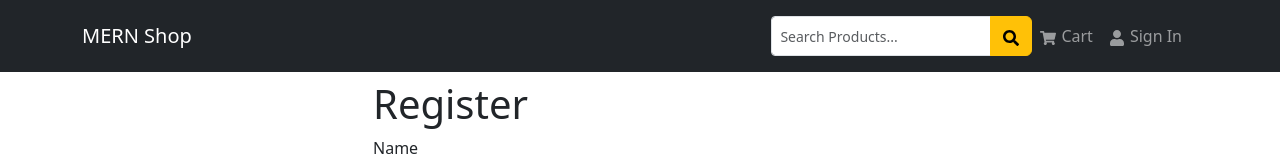
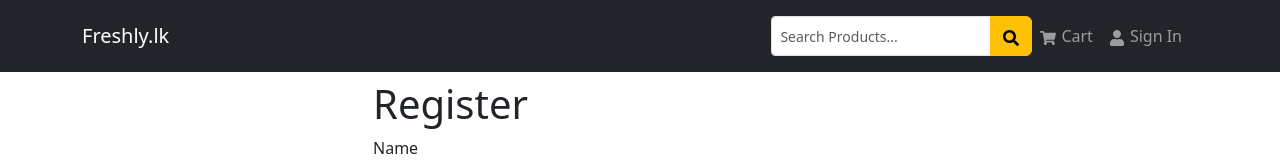
Before and after one commit to ajaybor0/MERN-eCommerce, a React (Create React App) app in the folder frontend/: page /register in a window 1280 px wide. Shown: the top 160 px of the page. Built offline with nearby package versions, Linux system fonts and the light colour scheme.

Commit message:
Update Header.jsx

```diff
--- a/frontend/src/components/Header.jsx
+++ b/frontend/src/components/Header.jsx
@@ -20,7 +20,6 @@ const Header = () => {
     try {
       await logoutApiCall().unwrap();
       dispatch(logout());
-
       navigate('/login');
       toast.success('Logout successful');
     } catch (error) {
@@ -30,30 +29,30 @@ const Header = () => {
 
   return (
     <Navbar
-      bg='dark'
-      variant='dark'
-      expand='md'
+      bg="dark"
+      variant="dark"
+      expand="md"
       collapseOnSelect
-      className='fixed-top z-2 '
+      className="fixed-top z-2 custom-navbar"  // Custom CSS class applied here
     >
       <Container>
-        <LinkContainer to='/'>
-          <Navbar.Brand>MERN Shop</Navbar.Brand>
+        <LinkContainer to="/">
+          <Navbar.Brand>Freshly.lk</Navbar.Brand>
         </LinkContainer>
-        <Navbar.Toggle aria-controls='basic-navbar-nav' />
-        <Navbar.Collapse id='basic-navbar-nav'>
-          <Nav className='ms-auto m-2'>
+        <Navbar.Toggle aria-controls="basic-navbar-nav" />
+        <Navbar.Collapse id="basic-navbar-nav">
+          <Nav className="ms-auto m-2">
             <SearchBox />
-            <LinkContainer to='/cart'>
+            <LinkContainer to="/cart">
               <Nav.Link>
                 <FaShoppingCart style={{ marginRight: '5px' }} />
                 Cart
                 {cartItems.length > 0 && (
                   <Badge
                     pill
-                    bg='warning'
+                    bg="warning"
                     style={{ marginLeft: '5px' }}
-                    className='text-dark'
+                    className="text-dark"
                   >
                     <strong>
                       {cartItems.reduce((acc, item) => acc + item.qty, 0)}
@@ -63,8 +62,8 @@ const Header = () => {
               </Nav.Link>
             </LinkContainer>
             {userInfo ? (
-              <NavDropdown title={`Hello👋, ${userInfo.name}`} id='username'>
-                <LinkContainer to='/profile'>
+              <NavDropdown title={`Hello👋, ${userInfo.name}`} id="username">
+                <LinkContainer to="/profile">
                   <NavDropdown.Item>Profile</NavDropdown.Item>
                 </LinkContainer>
                 <NavDropdown.Item onClick={logoutHandler}>
@@ -72,26 +71,13 @@ const Header = () => {
                 </NavDropdown.Item>
               </NavDropdown>
             ) : (
-              <LinkContainer to='/login'>
+              <LinkContainer to="/login">
                 <Nav.Link>
                   <FaUser style={{ marginRight: '5px' }} />
                   Sign In
                 </Nav.Link>
               </LinkContainer>
             )}
-            {/* {userInfo && userInfo.isAdmin && (
-                <NavDropdown title='Admin' id='adminmenu'>
-                  <LinkContainer to='/admin/product-list'>
-                    <NavDropdown.Item>Products</NavDropdown.Item>
-                  </LinkContainer>
-                  <LinkContainer to='/admin/order-list'>
-                    <NavDropdown.Item>Orders</NavDropdown.Item>
-                  </LinkContainer>
-                  <LinkContainer to='/admin/user-list'>
-                    <NavDropdown.Item>Users</NavDropdown.Item>
-                  </LinkContainer>
-                </NavDropdown>
-              )} */}
           </Nav>
         </Navbar.Collapse>
       </Container>
```
